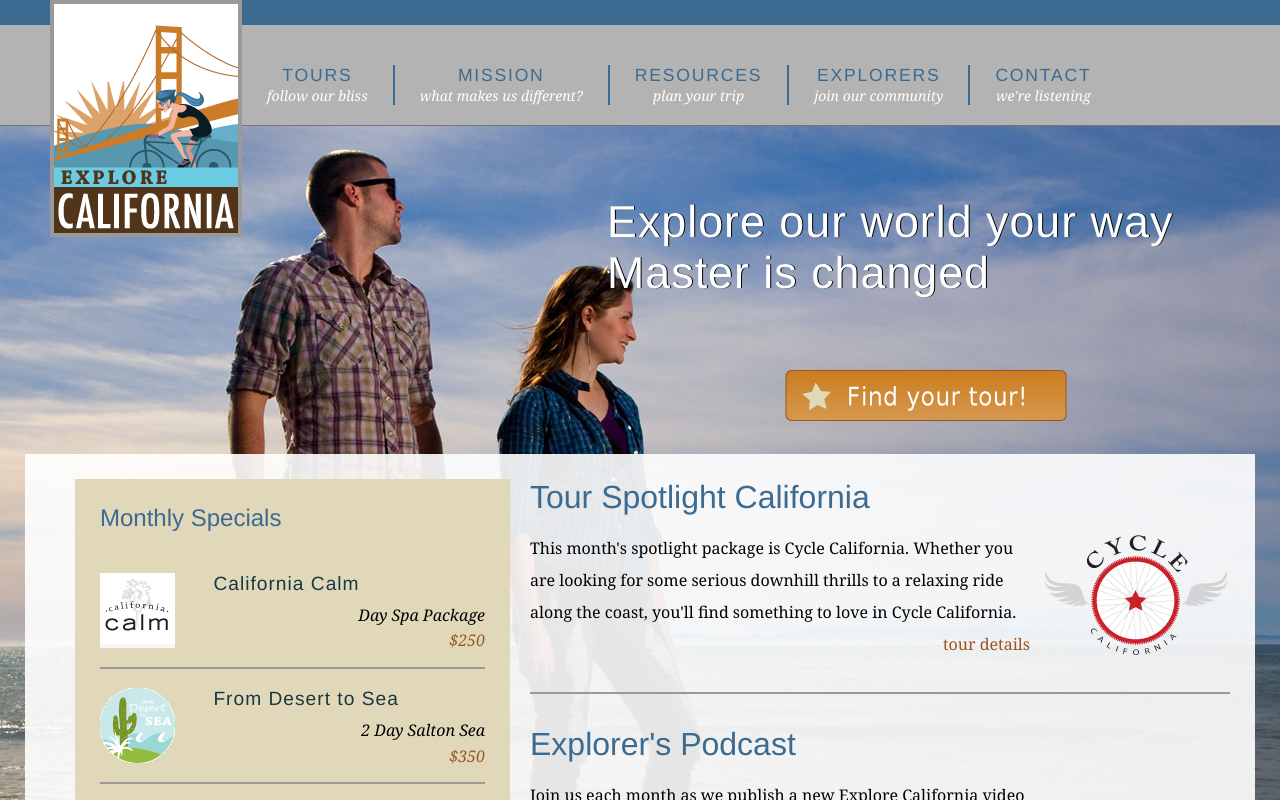
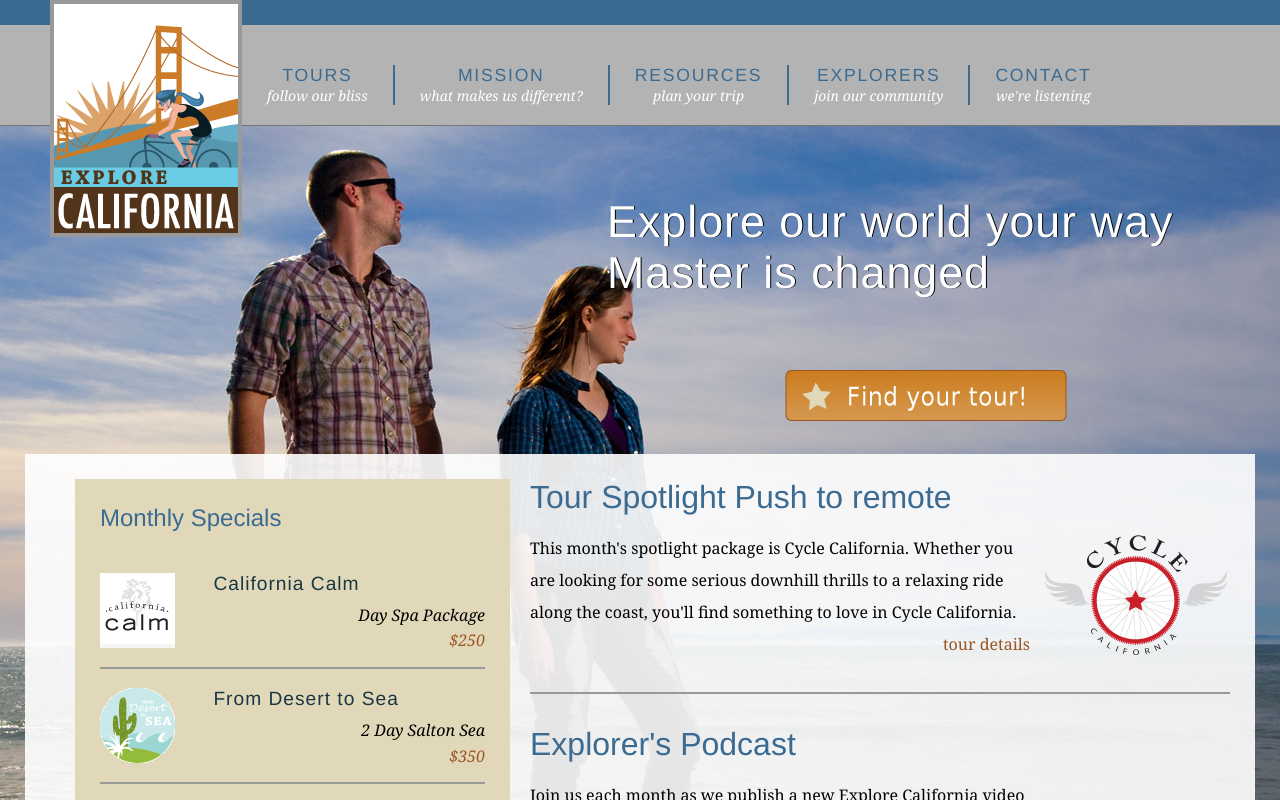
Before and after one commit to solette/explore_california, a plain HTML site: page index.html in a window 1280 px wide. Shown: the top 800 px of the page. Drawn offline with Linux system fonts and the light colour scheme.

Commit message:
index.hml change t remote text

```diff
--- a/index.html
+++ b/index.html
@@ -62,7 +62,7 @@
       <div id="contentWrapper">
         <div id="mainContent">
           <div id="mainArticle">
-            <h1>Tour Spotlight California</h1>
+            <h1>Tour Spotlight Push to remote</h1>
             <p class="spotlight">This month's spotlight package is Cycle California. Whether you are looking for some serious downhill thrills to a relaxing ride along the coast, you'll find something to love in Cycle California.<br /> <span class="accent"><a href="tours_cycle.html" title="Cycle California">tour details</a></span></p>
 
             <h1>Explorer's Podcast</h1>
```
